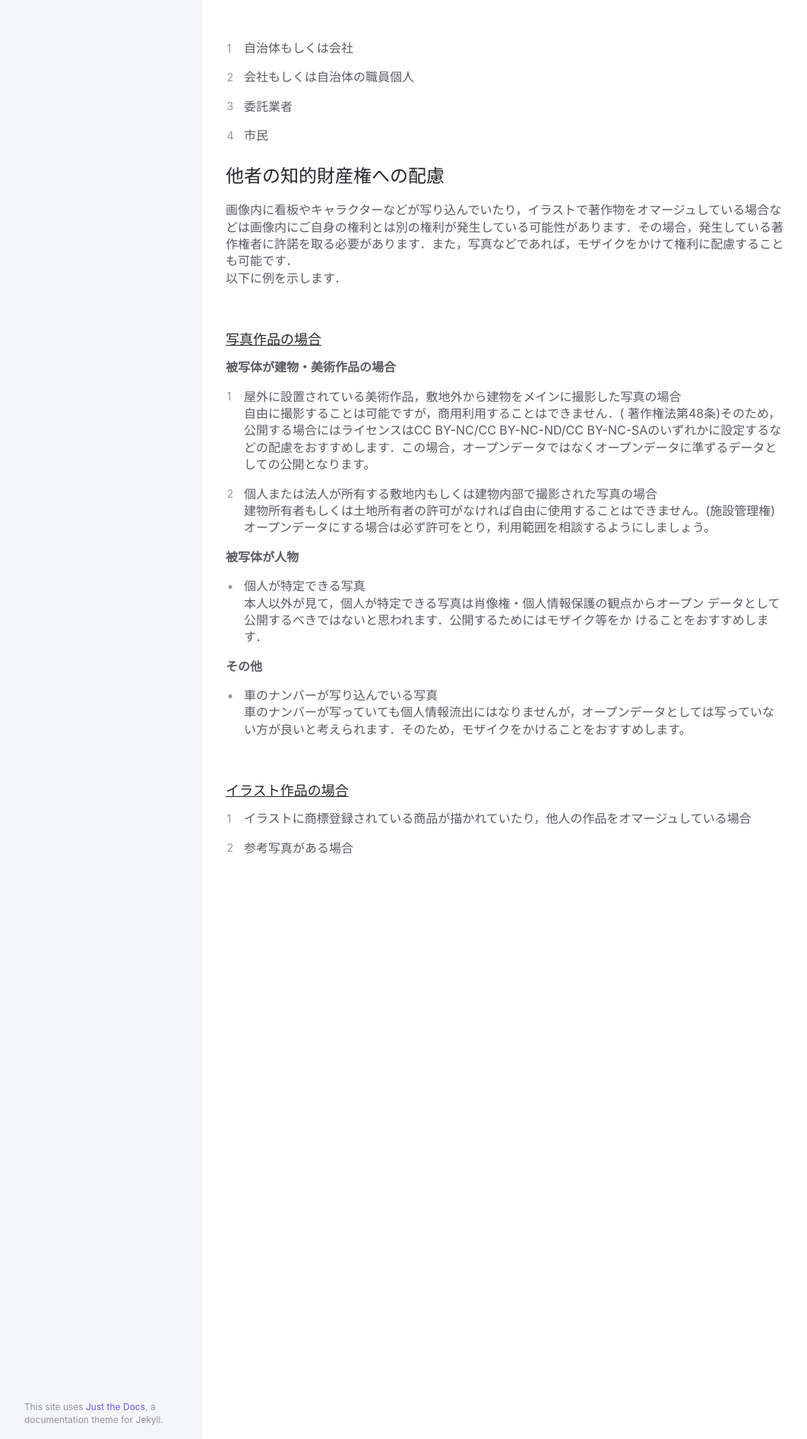
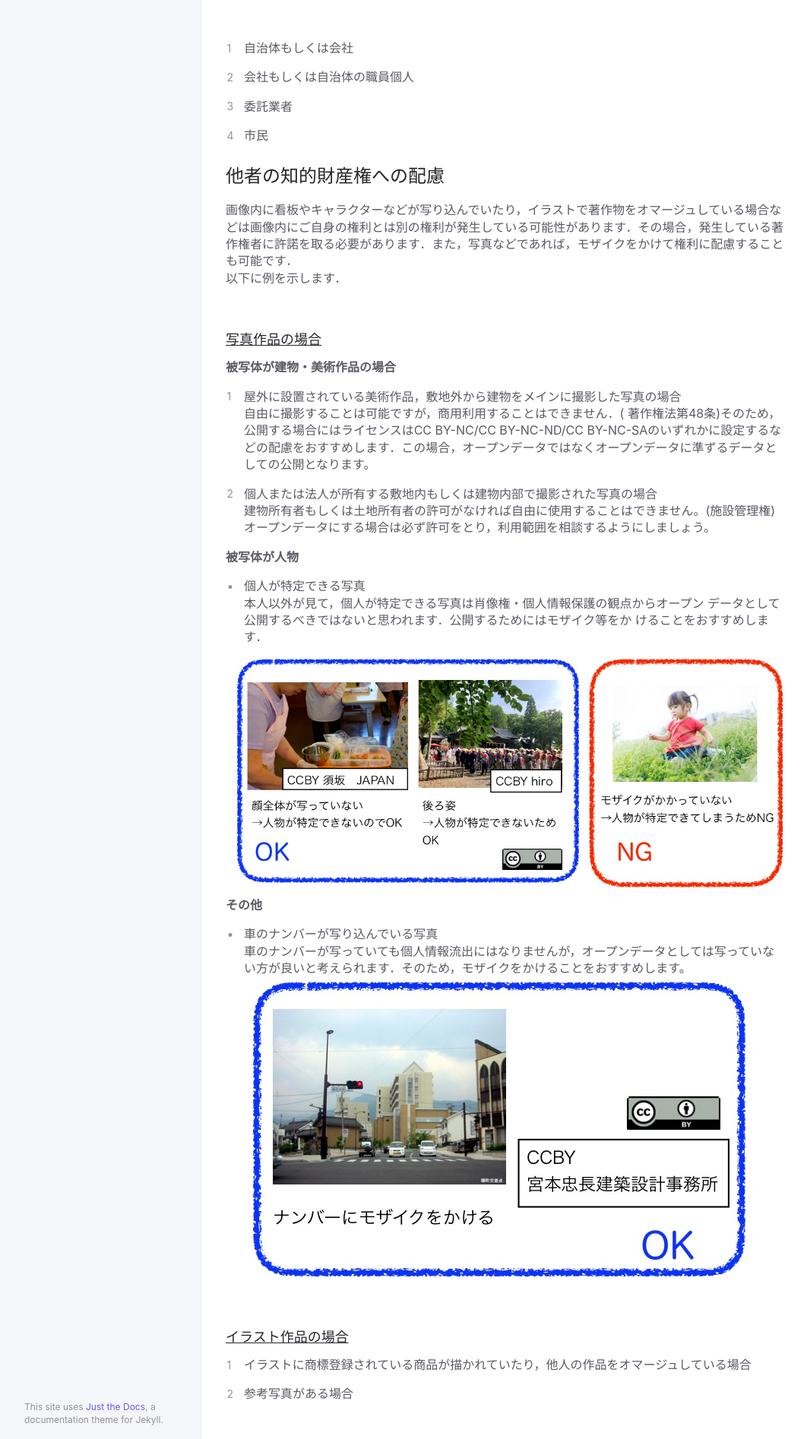
Before and after one commit to ayane0321/image-opendata-guide, a Jekyll site: the page built from docs/quick/already.md, in a window 1280 px wide. Shown: the part 1155-3049 px from the top of the page at 76% size, without its empty margins (91-1153 px from the left). Built offline with Jekyll 4.4.1, drawn with Linux system fonts in a browser that asks for light colours.

Commit message:
change already.md

```diff
--- a/docs/quick/already.md
+++ b/docs/quick/already.md
@@ -62,9 +62,11 @@ nav_order: 2
 データとして公開するべきではないと思われます．公開するためにはモザイク等をか
 けることをおすすめします．
 
+![撮影例]({{site.baseurl}}/picture/trademark.jpg)
 **その他**
 - 車のナンバーが写り込んでいる写真
  車のナンバーが写っていても個人情報流出にはなりませんが，オープンデータとしては写っていない方が良いと考えられます．そのため，モザイクをかけることをおすすめします。
+![ナンバー]({{site.baseurl}}/picture/car.jpg)
 
 
 <br>
```
